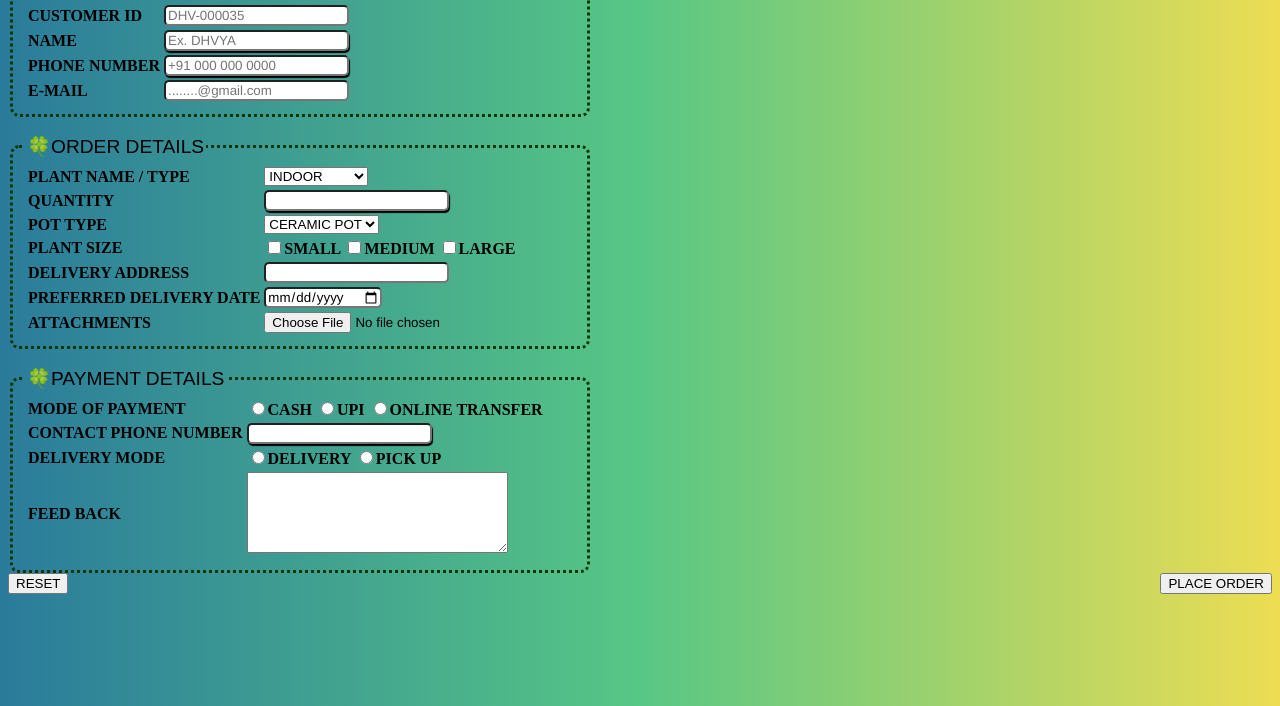
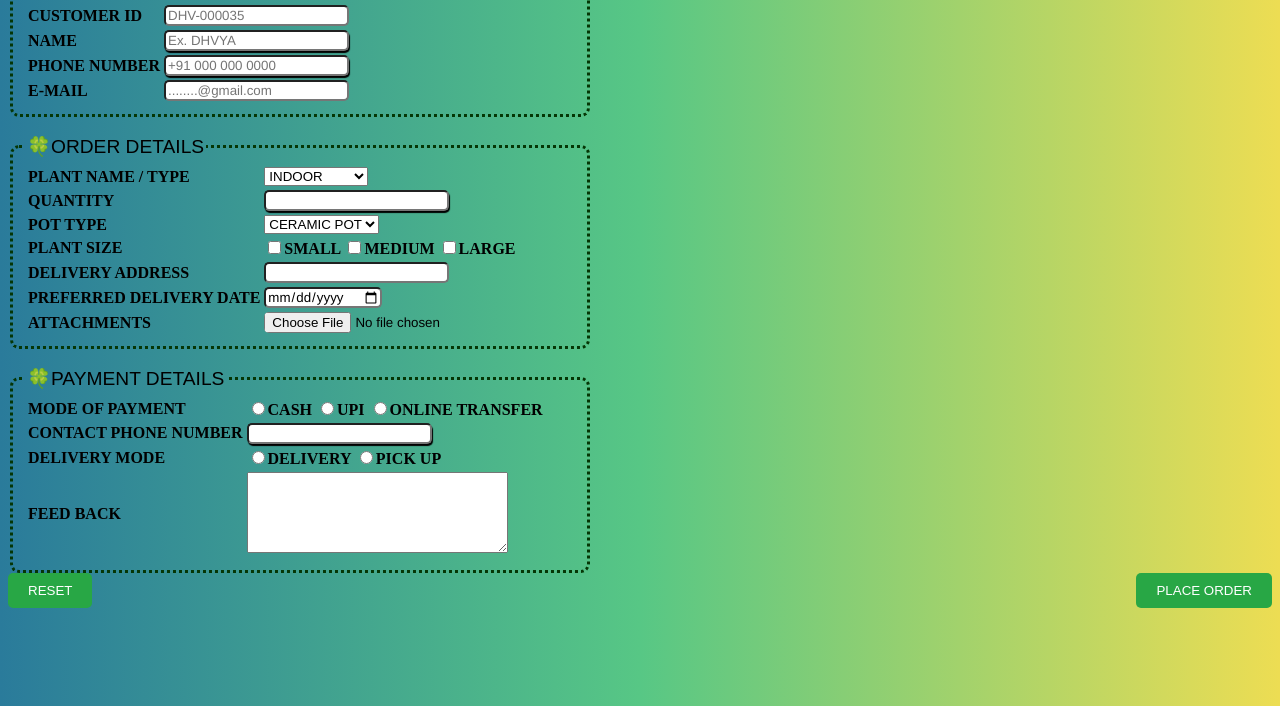
Before and after one commit to Haripriya-coder-14/plant-nursery-order-form, a plain HTML site: page index.html in a window 1280 px wide. Shown: the part 94-800 px from the top of the page. Drawn offline with Linux system fonts and the light colour scheme; a web font is replaced by a local one.

Commit message:
Update style.css

```diff
--- a/style.css
+++ b/style.css
@@ -61,3 +61,13 @@ textarea:hover+p{
     display: inline;
     background-color: yellowgreen;
 }
+button {
+  background-color: #28a745;
+  color: white;
+  padding: 10px 20px;
+  border-radius: 5px;
+  border: none;
+}
+button:hover {
+  background-color: #218838;
+}
```
